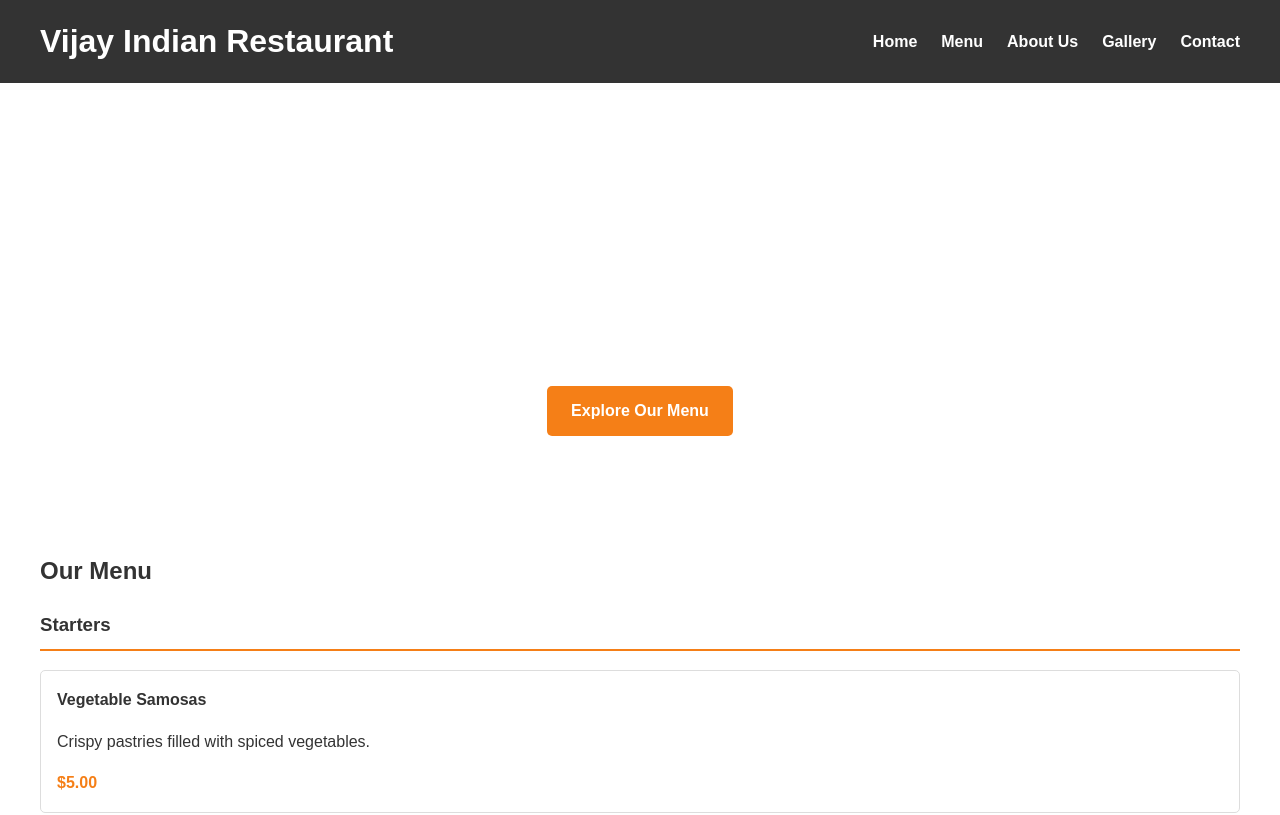
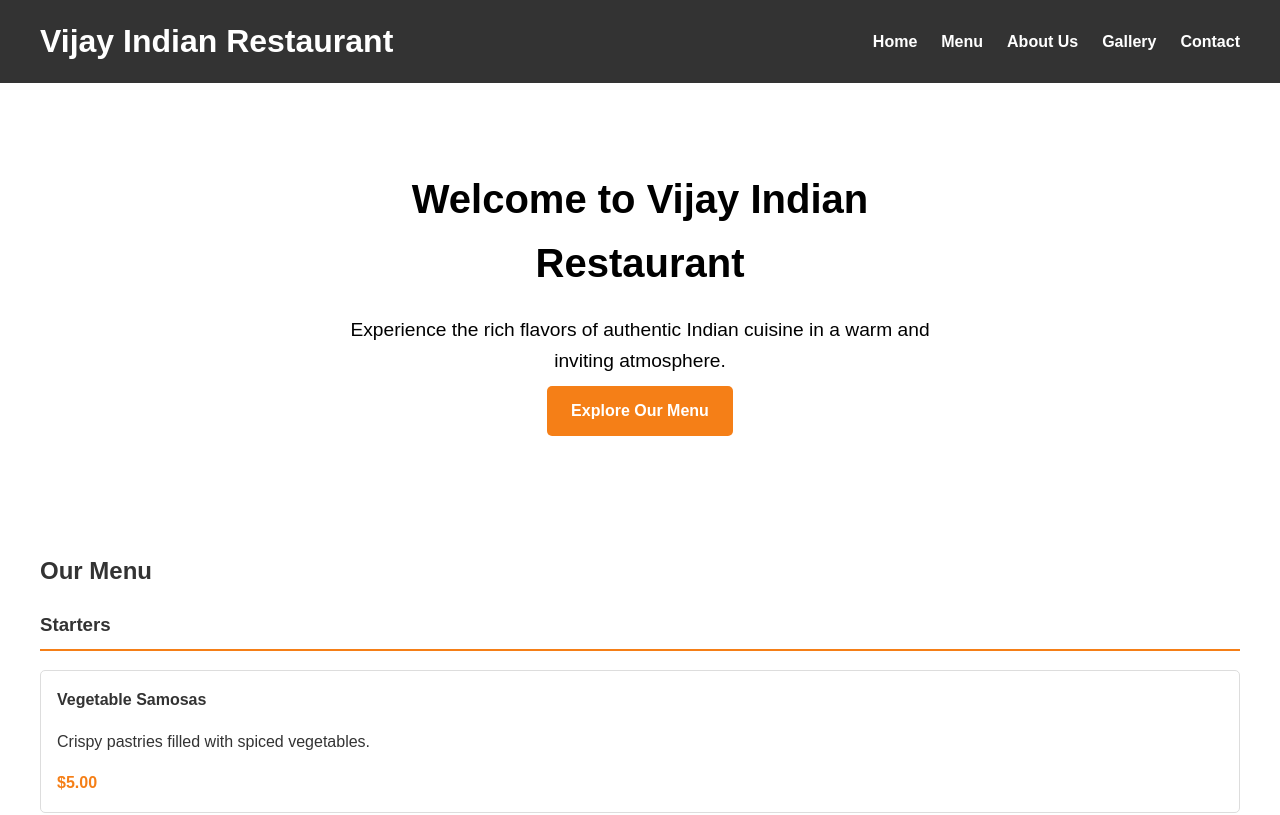
Before and after one commit to Vijay2820/Restaurant-page, a plain HTML site: page index.html in a window 1280 px wide. Shown: the top 815 px of the page. Drawn offline with Linux system fonts and the light colour scheme.

Commit message:
Add files via upload

```diff
--- a/styles.css
+++ b/styles.css
@@ -39,6 +39,7 @@ header .container {
     display: flex;
     justify-content: space-between;
     align-items: center;
+
 }
 
 header h1 {
@@ -76,7 +77,7 @@ nav ul li a {
 .hero-content {
     max-width: 600px;
     margin: 0 auto;
-    colour:black;
+    color: #000;
 }
 
 .hero h2 {
```
